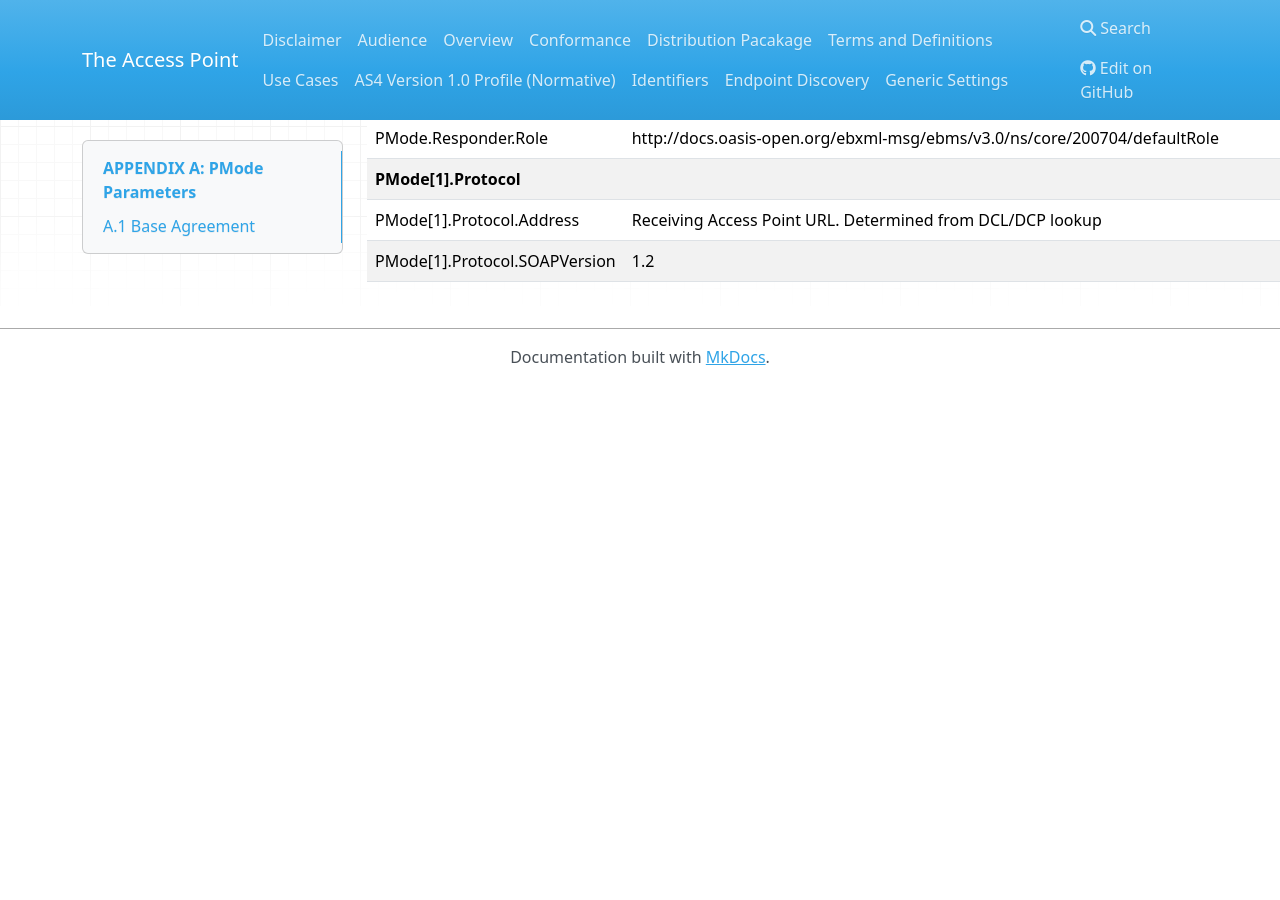
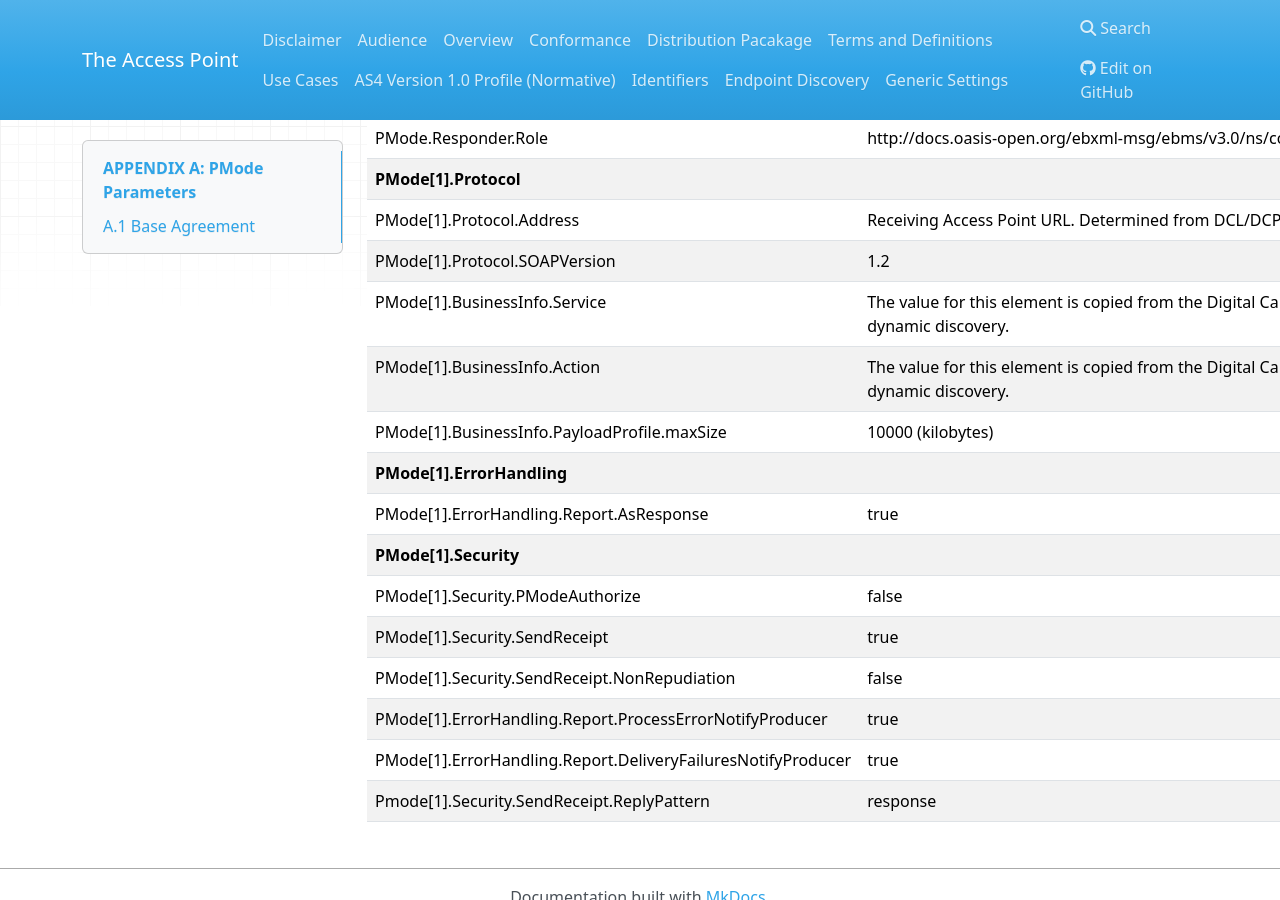
Before and after one commit to Digital-Business-Council/Access-Point, an MkDocs documentation site: the page built from docs/appendix_A.md, in a window 1280 px wide and 900 px high, scrolled down 495 px. Built offline with MkDocs 1.6.1, drawn with Linux system fonts in a browser that asks for light colours; nearby versions of some CDN libraries; old or Windows-style settings are respelled for this version of MkDocs; before the commit the page ends 900 px from its top, so only the background shows below that.

Commit message:
Update appendix_A.md

```diff
--- a/docs/appendix_A.md
+++ b/docs/appendix_A.md
@@ -16,3 +16,15 @@ PMode.Responder.Role | http://docs.oasis-open.org/ebxml-msg/ebms/v3.0/ns/core/20
 **PMode[1].Protocol**| |
 PMode[1].Protocol.Address | Receiving Access Point URL. Determined from DCL/DCP lookup |
 PMode[1].Protocol.SOAPVersion | 1.2 |
+PMode[1].BusinessInfo.Service | The value for this element is copied from the Digital Capability Publisher values when using dynamic discovery. |
+PMode[1].BusinessInfo.Action | The value for this element is copied from the Digital Capability Publisher values when using dynamic discovery. |
+PMode[1].BusinessInfo.PayloadProfile.maxSize | 10000 (kilobytes) |
+**PMode[1].ErrorHandling** | |
+PMode[1].ErrorHandling.Report.AsResponse | true |
+**PMode[1].Security** | |
+PMode[1].Security.PModeAuthorize | false |
+PMode[1].Security.SendReceipt | true |
+PMode[1].Security.SendReceipt.NonRepudiation | false |
+PMode[1].ErrorHandling.Report.ProcessErrorNotifyProducer | true |
+PMode[1].ErrorHandling.Report.DeliveryFailuresNotifyProducer | true |
+Pmode[1].Security.SendReceipt.ReplyPattern | response |
```
